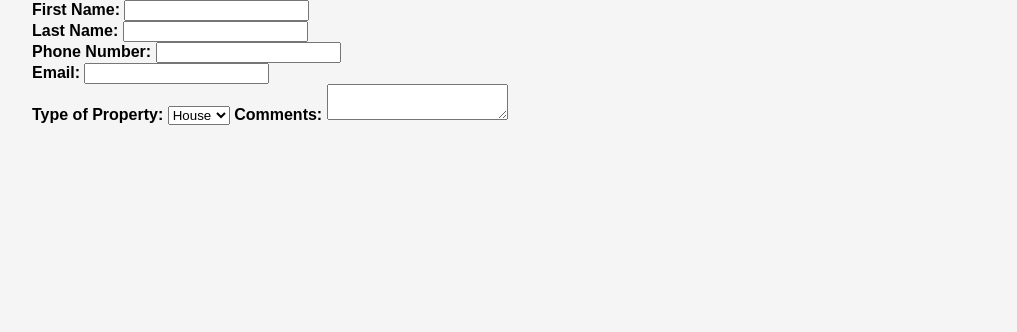
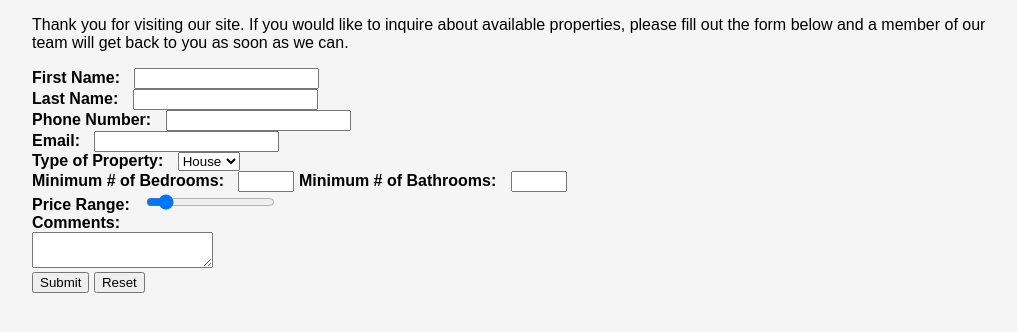
Before and after one commit to CLBaziw/HTML-Samples, a plain HTML site: page Project/contact.html in a window 1280 px wide. Shown: the whole page, without its empty margins (118-1135 px from the left). Drawn offline with Linux system fonts and the light colour scheme.

Commit message:
finished contact form HTML

```diff
--- a/Project/contact.html
+++ b/Project/contact.html
@@ -11,6 +11,8 @@
 
         <!-- Add Navigation -->
 
+        <!-- Content -->
+        <p>Thank you for visiting our site. If you would like to inquire about available properties, please fill out the form below and a member of our team will get back to you as soon as we can.</p>
         <!-- Form -->
         <form>
             <!-- First Name -->
@@ -30,16 +32,24 @@
             <select name="property">
                 <option value="house">House</option>
                 <option value="condo">Condo</option>
-            </select>
+                <option value="land">Land</option>
+            </select><br>
             <!-- Number of Bedrooms -->
-
+            <label for="bedrooms"><b>Minimum # of Bedrooms: </b></label>
+            <input type="number" name="bedrooms" min="0" max="10">
             <!-- Number of Bathrooms -->
-
+            <label for="bathrooms"><b>Minimum # of Bathrooms: </b></label>
+            <input type="number" name="bathrooms" min="0" max="10"><br>
             <!-- Price Range -->
-            <label for=""
+            <label for="price"><b>Price Range: </b></label>
+            <input type="range" name="price" min="0" max="10000000" value="1000000" step="50000"><br>
             <!-- Additional Comments -->
-            <label for="comments"><b>Comments: </b></label>
+            <label for="comments"><b>Comments: </b><br></label>
             <textarea name="comments" placeholer="Write something..." maxlength="500" width=100%></textarea><br>
+            <!-- Submit Button -->
+            <input type="submit">
+            <!-- Reset Button -->
+            <input type="reset">
         </form>
     </body>
 </html>
--- a/Project/style.css
+++ b/Project/style.css
@@ -65,3 +65,30 @@ li.dropdown {
 .dropdown:hover .dropdown-content {
     display: block;
 }
+
+/* Contact Page Form */
+form {
+
+}
+
+label {
+    padding: 10px 10px 10px 0px;
+    display: inline-block:
+}
+
+input[type=text], input[type=tel], input[type=email], textarea, select, {
+    width: 100%;
+    padding: 12px 20px;
+    margin: 6px 6px;
+    resize: vertical;
+}
+
+input[type=submit], input[type=reset] {
+    width: 100[x;
+    height: 80px;
+    background-color: maroon;
+}
+
+input[type=submit]:hover {
+
+}
```
